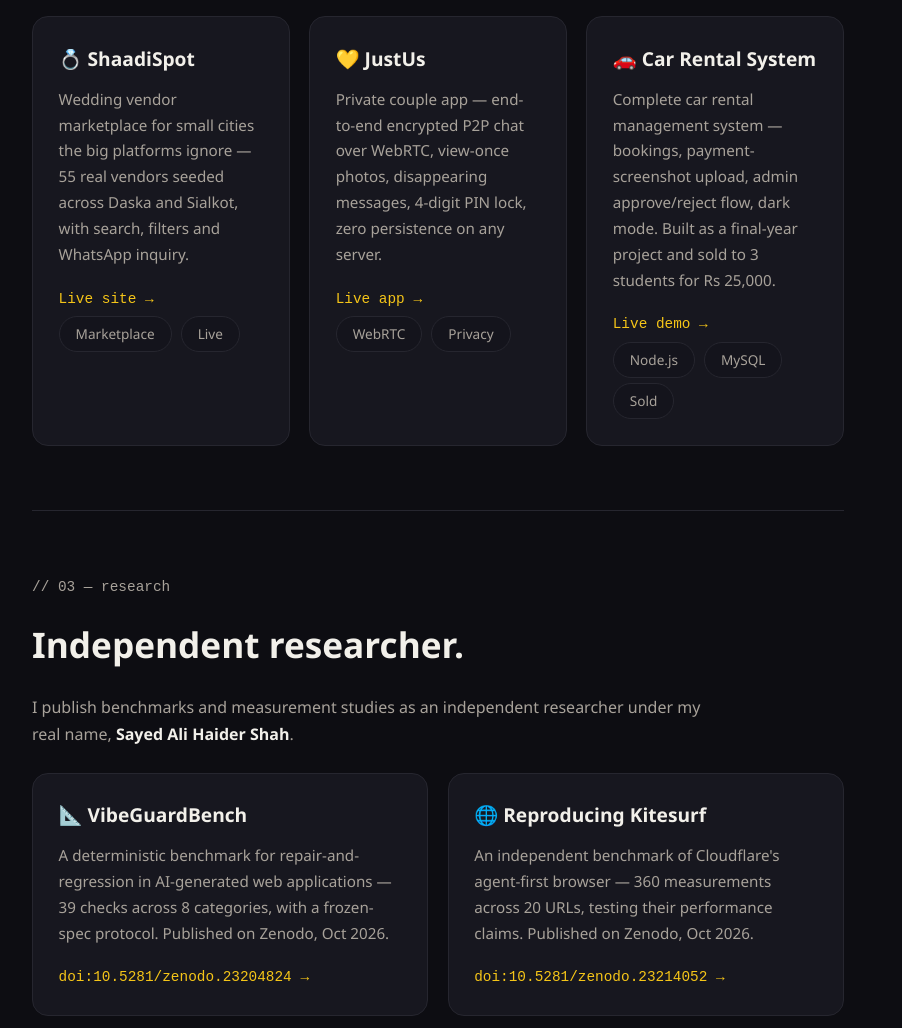
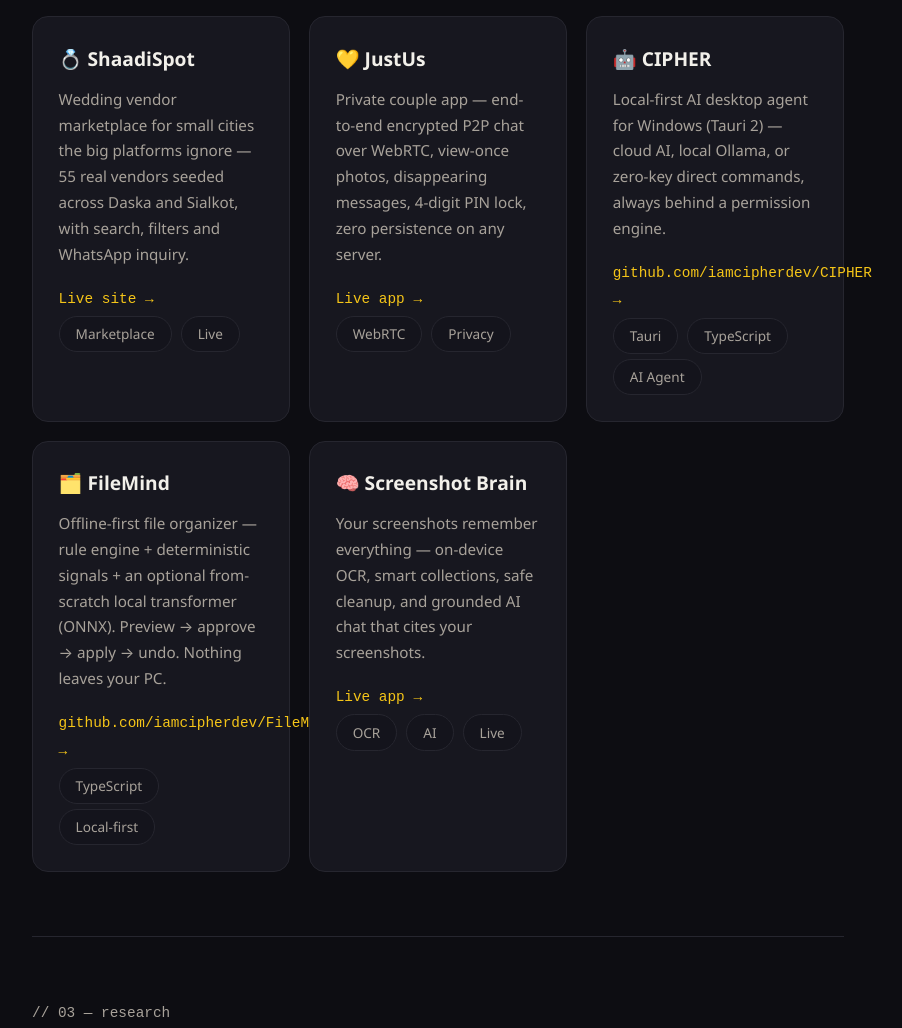
Before and after one commit to iamcipherdev/iamcipherdev.github.io, a plain HTML site: page index.html in a window 1280 px wide. Shown: the part 1834-2862 px from the top of the page, without its empty margins (202-1104 px from the left). Drawn offline with Linux system fonts and the light colour scheme.

Commit message:
Swap Car Rental card for CIPHER, FileMind, Screenshot Brain

```diff
--- a/index.html
+++ b/index.html
@@ -77,10 +77,22 @@
         <span class="tag">WebRTC</span> <span class="tag">Privacy</span>
       </article>
       <article class="card">
-        <h3>🚗 Car Rental System</h3>
-        <p>Complete car rental management system — bookings, payment-screenshot upload, admin approve/reject flow, dark mode. Built as a final-year project and sold to 3 students for Rs 25,000.</p>
-        <a class="link" href="https://car-rental-fyp-production.up.railway.app/" target="_blank" rel="noopener">Live demo →</a><br>
-        <span class="tag">Node.js</span> <span class="tag">MySQL</span> <span class="tag">Sold</span>
+        <h3>🤖 CIPHER</h3>
+        <p>Local-first AI desktop agent for Windows (Tauri 2) — cloud AI, local Ollama, or zero-key direct commands, always behind a permission engine.</p>
+        <a class="link" href="https://github.com/iamcipherdev/CIPHER" target="_blank" rel="noopener">github.com/iamcipherdev/CIPHER →</a><br>
+        <span class="tag">Tauri</span> <span class="tag">TypeScript</span> <span class="tag">AI Agent</span>
+      </article>
+      <article class="card">
+        <h3>🗂️ FileMind</h3>
+        <p>Offline-first file organizer — rule engine + deterministic signals + an optional from-scratch local transformer (ONNX). Preview → approve → apply → undo. Nothing leaves your PC.</p>
+        <a class="link" href="https://github.com/iamcipherdev/FileMind" target="_blank" rel="noopener">github.com/iamcipherdev/FileMind →</a><br>
+        <span class="tag">TypeScript</span> <span class="tag">Local-first</span>
+      </article>
+      <article class="card">
+        <h3>🧠 Screenshot Brain</h3>
+        <p>Your screenshots remember everything — on-device OCR, smart collections, safe cleanup, and grounded AI chat that cites your screenshots.</p>
+        <a class="link" href="https://iamcipherdev.github.io/screenshot-brain/" target="_blank" rel="noopener">Live app →</a><br>
+        <span class="tag">OCR</span> <span class="tag">AI</span> <span class="tag">Live</span>
       </article>
     </div>
   </section>
```
